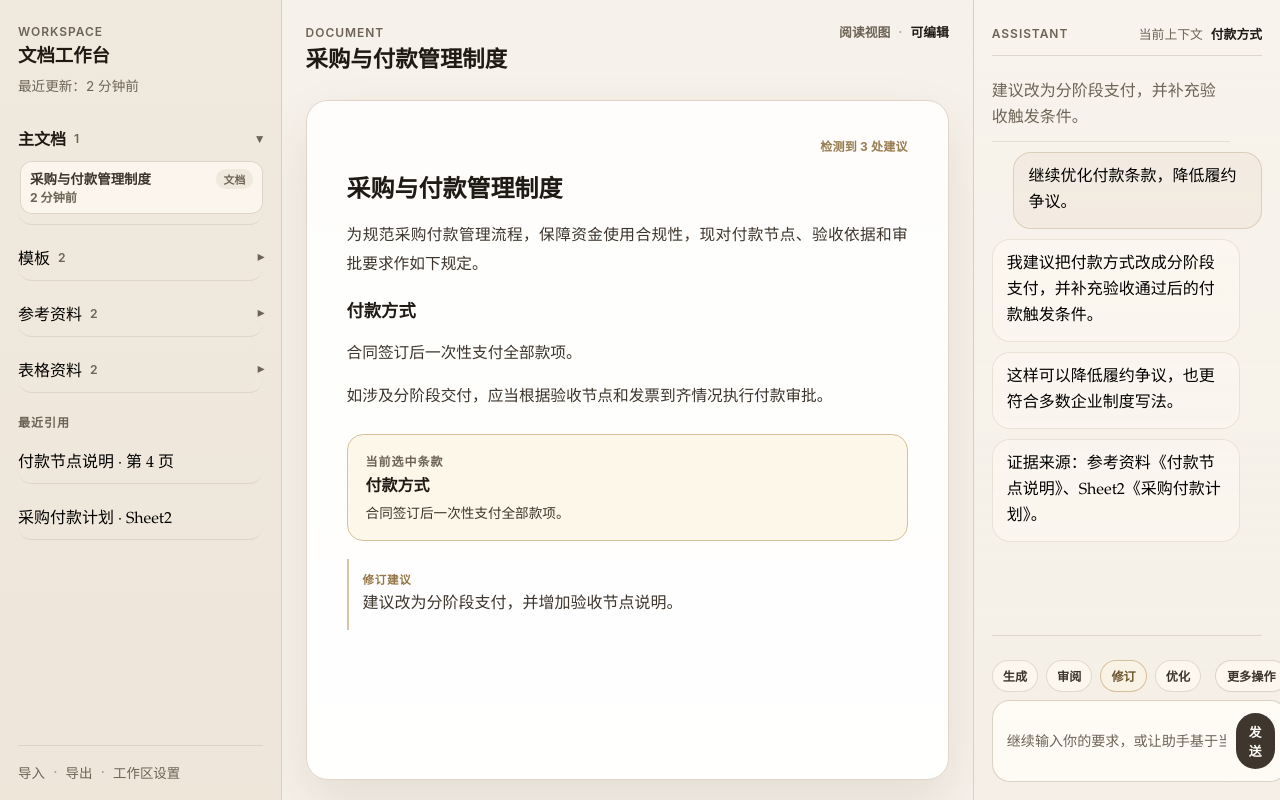
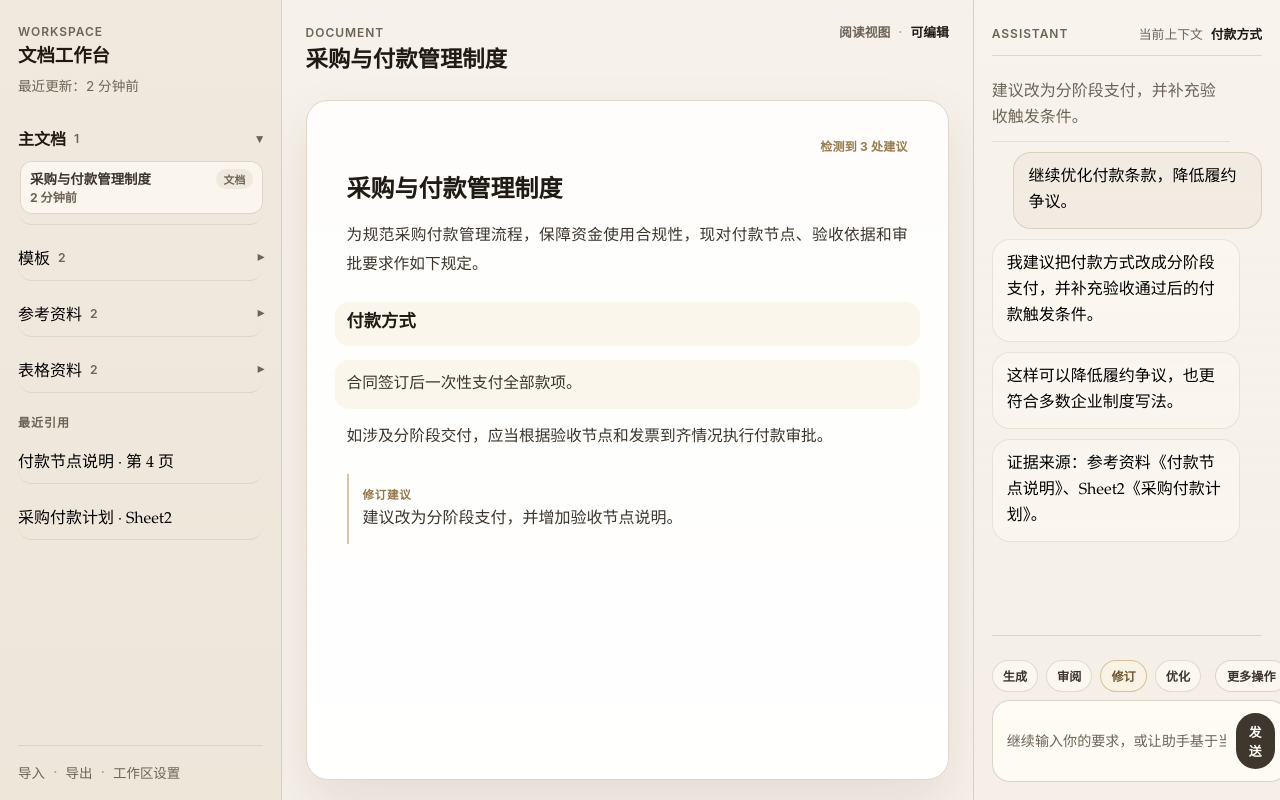
Before and after one commit to gandli/docx-reviewer, a React (Vite) app: page /workspace/1 in a window 1280 px wide. Built offline with nearby package versions, Linux system fonts and the light colour scheme.

Commit message:
style: highlight active clause in document body

```diff
--- a/src/app/styles.css
+++ b/src/app/styles.css
@@ -340,18 +340,27 @@ textarea {
   text-align: justify;
 }
 
-.selection-block {
-  margin: 20px 0 18px;
-  padding: 17px 18px;
-  border: 1px solid #d8c09b;
-  border-radius: 16px;
-  background: #fdf7ea;
-  transition: box-shadow 160ms ease, transform 160ms ease;
+.document-block--active {
+  position: relative;
+  margin-left: -12px;
+  margin-right: -12px;
+  padding: 10px 12px;
+  border-radius: 14px;
+  background: rgba(251, 246, 233, 0.9);
 }
 
-.selection-block[data-focused="true"] {
-  box-shadow: 0 0 0 4px rgba(181, 142, 83, 0.15);
-  transform: translateY(-1px);
+.document-block--focused {
+  box-shadow: 0 0 0 3px rgba(181, 142, 83, 0.14);
+}
+
+.document-block__anchor-note {
+  display: inline-block;
+  margin-left: 10px;
+  color: rgba(138, 106, 55, 0.92);
+  font-family: "Inter", "Avenir Next", "Segoe UI", sans-serif;
+  font-size: 0.72rem;
+  font-weight: 600;
+  vertical-align: middle;
 }
 
 .risk-marker {
--- a/src/features/editor-draft/components/document-canvas.tsx
+++ b/src/features/editor-draft/components/document-canvas.tsx
@@ -2,7 +2,6 @@ import type {
   WorkspaceDocumentBlock,
   WorkspaceSummary,
 } from "@/features/workspace-context/types/workspace-summary";
-import { InlineSelectionBlock } from "@/features/editor-draft/components/inline-selection-block";
 import { RiskMarker } from "@/features/editor-draft/components/risk-marker";
 
 type DocumentCanvasProps = {
@@ -16,6 +15,7 @@ function getHeadingClassName(block: WorkspaceDocumentBlock) {
 
 export function DocumentCanvas({ summary }: DocumentCanvasProps) {
   const suggestionCount = summary.pendingSuggestionIds.length + (summary.suggestedRevisionText ? 1 : 0);
+  const hasFocusedSelection = summary.isSelectionFocused;
 
   return (
     <section className="document-canvas" data-testid="document-canvas">
@@ -23,23 +23,44 @@ export function DocumentCanvas({ summary }: DocumentCanvasProps) {
         {suggestionCount > 0 ? `检测到 ${suggestionCount} 处建议` : "已载入真实正文"}
       </div>
       <div className="document-content">
-        {summary.documentBlocks.map((block) =>
-          block.kind === "heading" ? (
-            <div key={block.id} className={getHeadingClassName(block)}>
-              {block.text}
-            </div>
-          ) : (
-            <p key={block.id} className="document-block document-block--paragraph">
+        {summary.documentBlocks.map((block) => {
+          const isActiveHeading =
+            block.kind === "heading" && block.text.trim() === summary.activeClauseTitle.trim();
+          const isActiveParagraph =
+            block.kind === "paragraph" && block.text.trim() === summary.activeClauseText.trim();
+          const activeClassName =
+            isActiveHeading || isActiveParagraph ? " document-block--active" : "";
+          const focusClassName =
+            hasFocusedSelection && (isActiveHeading || isActiveParagraph)
+              ? " document-block--focused"
+              : "";
+
+          if (block.kind === "heading") {
+            return (
+              <div
+                key={block.id}
+                className={`${getHeadingClassName(block)}${activeClassName}${focusClassName}`}
+                data-active={isActiveHeading}
+              >
+                {block.text}
+                {hasFocusedSelection && isActiveHeading ? (
+                  <span className="document-block__anchor-note">已定位到当前条款</span>
+                ) : null}
+              </div>
+            );
+          }
+
+          return (
+            <p
+              key={block.id}
+              className={`document-block document-block--paragraph${activeClassName}${focusClassName}`}
+              data-active={isActiveParagraph}
+            >
               {block.text}
             </p>
-          ),
-        )}
+          );
+        })}
       </div>
-      <InlineSelectionBlock
-        title={summary.activeClauseTitle}
-        text={summary.activeClauseText}
-        isFocused={summary.isSelectionFocused}
-      />
       {summary.suggestedRevisionText ? <RiskMarker text={summary.suggestedRevisionText} /> : null}
     </section>
   );
```
Also changed, not shown: 1 other file (tests, documents, lock files or other folders).
